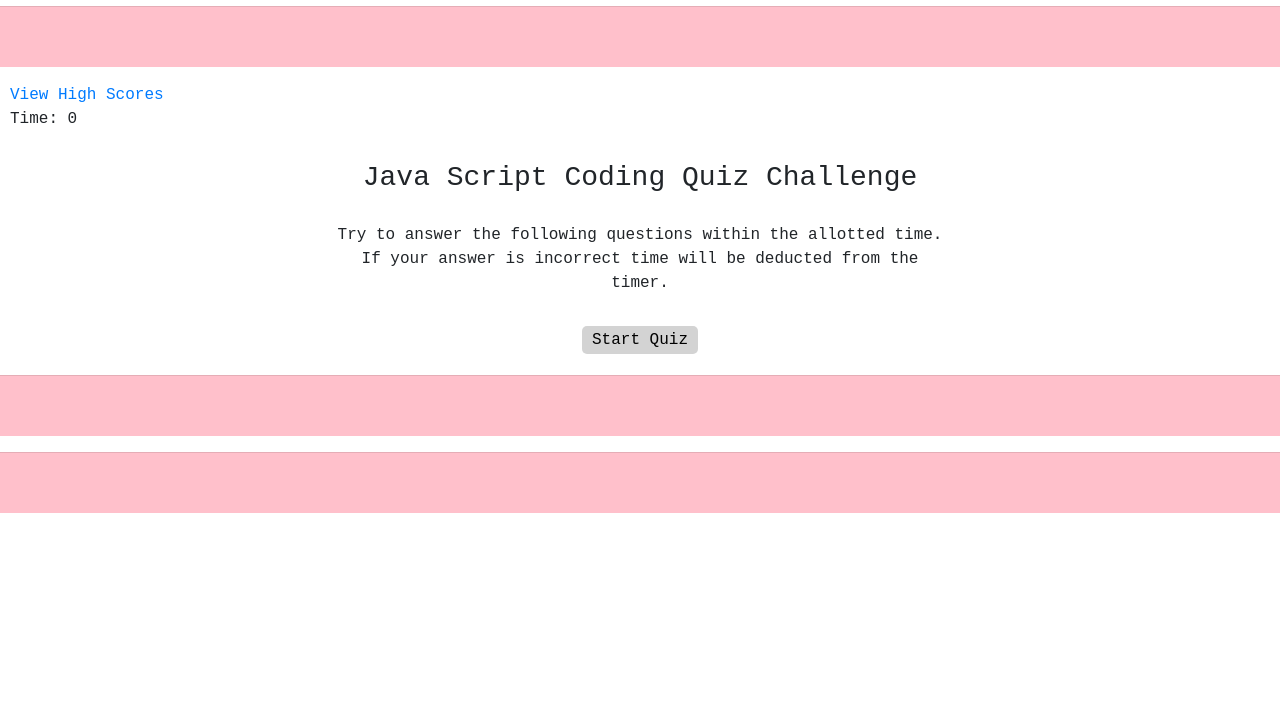
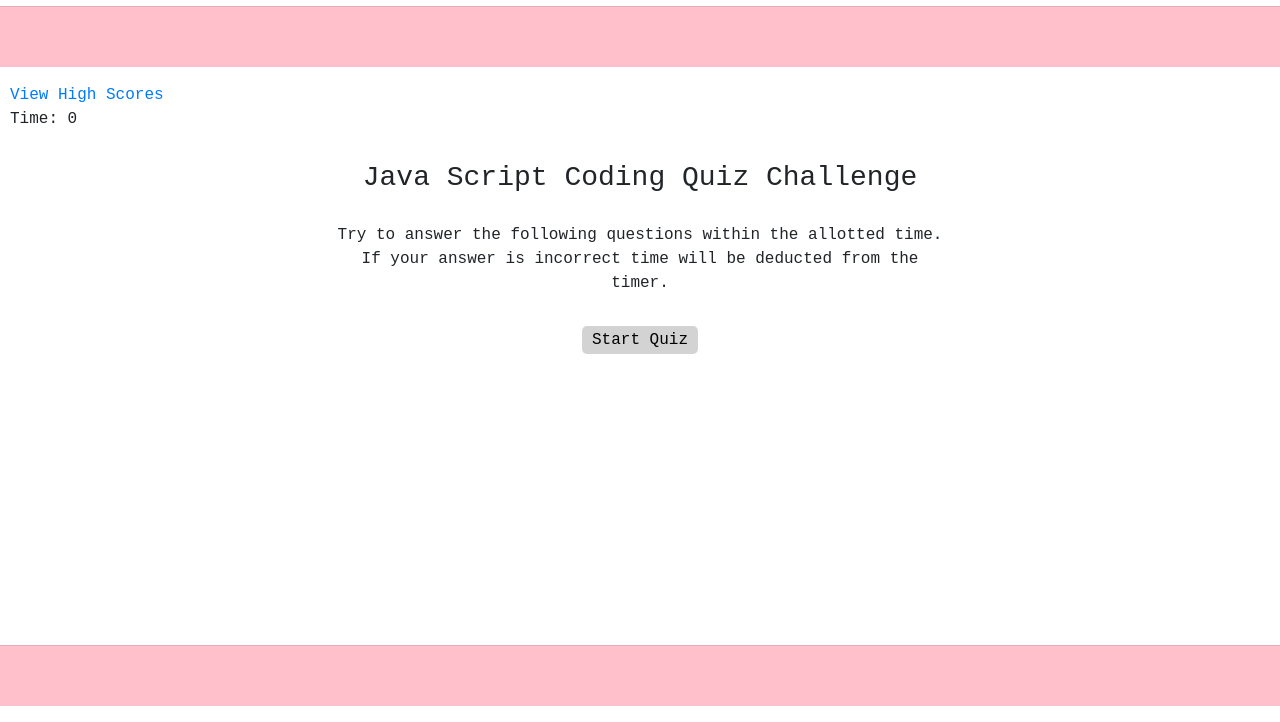
Before and after one commit to valeriehill75/H4-code-quiz, a plain HTML site: page index.html in a window 1280 px wide. Shown: the part 78-800 px from the top of the page. Drawn offline with nearby package versions, Linux system fonts and the light colour scheme.

Commit message:
recreated readme and modified footer

```diff
--- a/assets/css/styles.css
+++ b/assets/css/styles.css
@@ -78,3 +78,9 @@
     text-align: center;
     font-weight: bolder;
   }
+
+  #footer {
+    position: fixed;
+    bottom: 0;
+    width: 100%;
+  }
--- a/index.html
+++ b/index.html
@@ -65,8 +65,8 @@
       <div id="feedback" class="feedback hide"></div>
     </div>
 
-    <hr></hr>
-    <hr></hr>
+    <hr id="footer"></hr>
+
     <script src="./assets/js/questions.js"></script>
     <script src="./assets/js/quizlogic.js"></script>
   </body>
```
Also changed, not shown: assets/codeQuiz.png (added), 1 other file.
